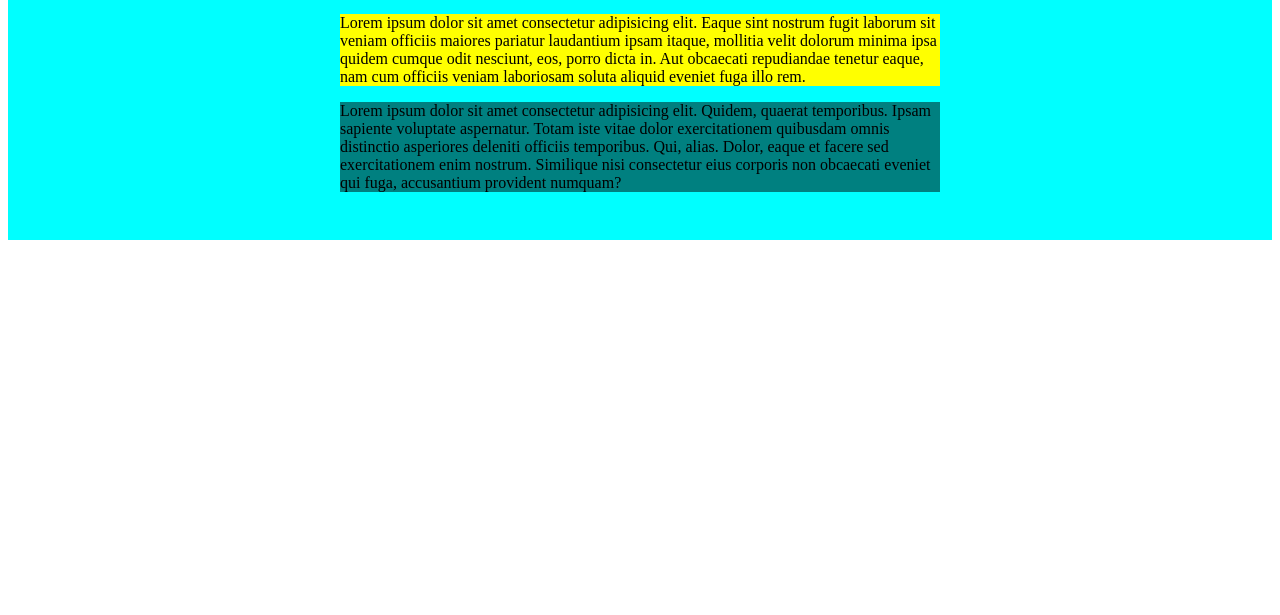
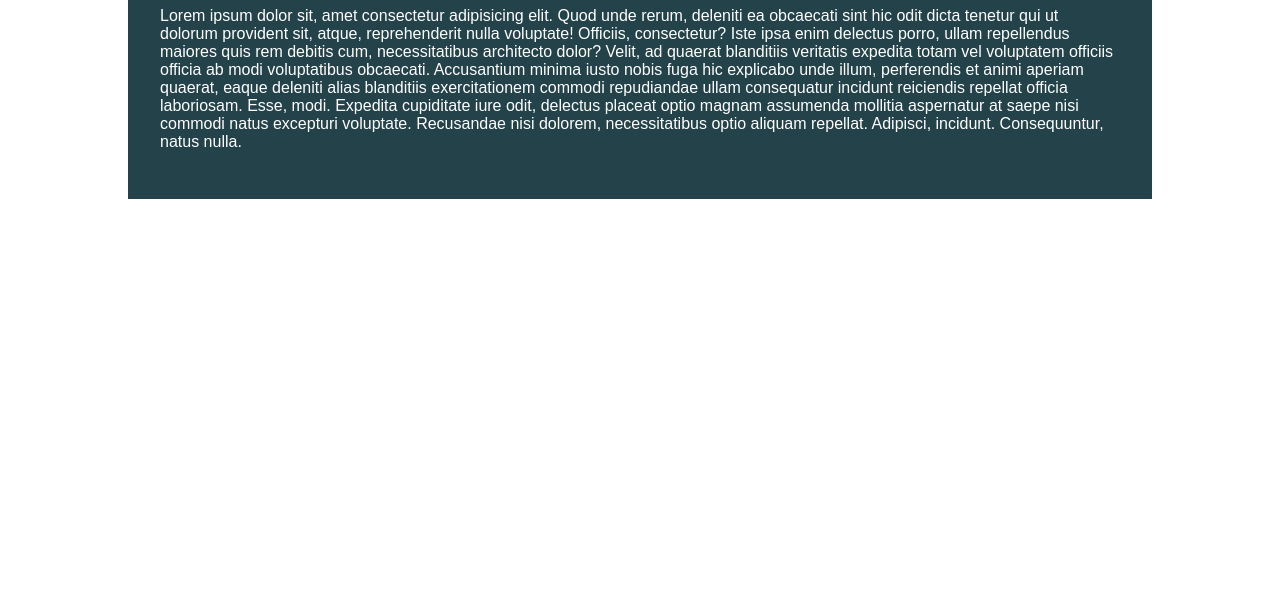
Before and after one commit to ANDREWAHN-UK/testing-responsiveness, a plain HTML site: page index.html in a window 1280 px wide. Shown: the part 185-800 px from the top of the page. Drawn offline with Linux system fonts and the light colour scheme.

Commit message:
changed files for the day one challenge

```diff
--- a/assets/style.css
+++ b/assets/style.css
@@ -1,20 +1,20 @@
-.parent{
-    background-color: aqua;
-    padding: 2rem;
-}
 
-.child {
-    background-color: yellow;
-    width: 50%;
-    margin: 0 auto;
-}
+* {
+    box-sizing: border-box;
+  }
 
-.child-two{
-    width: 50%;
-    background-color: teal;
-    margin: 0 auto;
-}
+  body {
+    margin: 0;
+    font-family: sans-serif;
+  }
 
-.heading{
-    font-size: 3rem;;
-}
+  .container {
+    background: #23424a;
+    color: white;
+
+    width: 80%;
+    margin: 5em auto;
+
+    padding: 2em;
+
+  }
--- a/index.html
+++ b/index.html
@@ -11,24 +11,24 @@
 </head>
 
 <body>
+    <div class="container">
+        <h1>Lorem ipsum dolor sit.</h1>
+        <p>Lorem ipsum dolor sit, amet consectetur adipisicing elit. Quod unde rerum, deleniti ea obcaecati sint hic
+            odit dicta tenetur qui ut dolorum provident sit, atque, reprehenderit nulla voluptate! Officiis,
+            consectetur?
 
-    <div class="heading">
-        <p>This is the heading</p>
-    </div>
-    <div class="parent">
-        <div class="child">
-            <p>Lorem ipsum dolor sit amet consectetur adipisicing elit. Eaque sint nostrum fugit laborum sit veniam
-                officiis maiores pariatur laudantium ipsam itaque, mollitia velit dolorum minima ipsa quidem cumque odit
-                nesciunt, eos, porro dicta in. Aut obcaecati repudiandae tenetur eaque, nam cum officiis veniam
-                laboriosam soluta aliquid eveniet fuga illo rem.</p>
-        </div>
-        <div class="child-two">
-            <p> Lorem ipsum dolor sit amet consectetur adipisicing elit. Quidem, quaerat temporibus. Ipsam sapiente
-                voluptate aspernatur. Totam iste vitae dolor exercitationem quibusdam omnis distinctio asperiores
-                deleniti officiis temporibus. Qui, alias. Dolor, eaque et facere sed exercitationem enim nostrum.
-                Similique nisi consectetur eius corporis non obcaecati eveniet qui fuga, accusantium provident numquam?
-            </p>
-        </div>
+            Iste ipsa enim delectus porro, ullam repellendus maiores quis rem debitis cum, necessitatibus architecto
+            dolor? Velit, ad quaerat blanditiis veritatis expedita totam vel voluptatem officiis officia ab modi
+            voluptatibus obcaecati.
+
+            Accusantium minima iusto nobis fuga hic explicabo unde illum, perferendis et animi aperiam quaerat, eaque
+            deleniti alias blanditiis exercitationem commodi repudiandae ullam consequatur incidunt reiciendis repellat
+            officia laboriosam. Esse, modi.
+
+            Expedita cupiditate iure odit, delectus placeat optio magnam assumenda mollitia aspernatur at saepe nisi
+            commodi natus excepturi voluptate. Recusandae nisi dolorem, necessitatibus optio aliquam repellat. Adipisci,
+            incidunt. Consequuntur, natus nulla.
+        </p>
     </div>
 </body>
 
```
